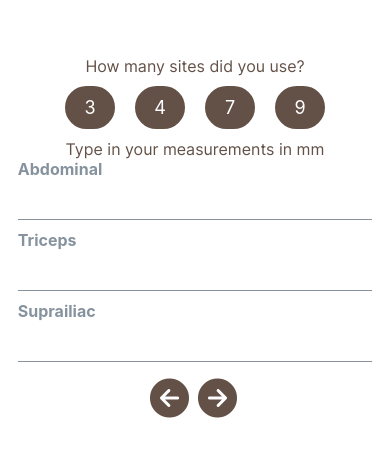
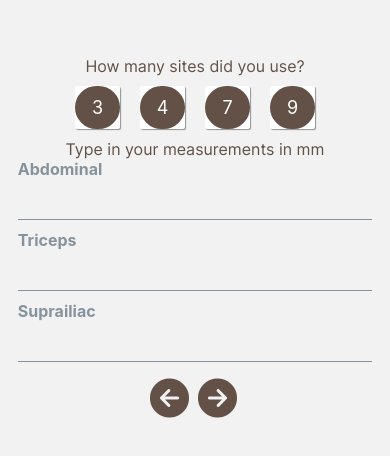
Before and after one commit to wb1110/FreeToBe, a React Native app: screen /CaliperSites in a window 390 px wide. Shown: the part 182-638 px from the top of the page. Built offline with nearby package versions, Linux system fonts and the light colour scheme.

Commit message:
themeprovider

```diff
--- a/App.js
+++ b/App.js
@@ -10,16 +10,17 @@ import Home from './screens/Home';
 import BodyFatPercentage from './screens/assessment/BodyFatPercentage';
 import CaliperSites from './screens/assessment/CaliperSites';
 import BodyFatKnown from './screens/assessment/BodyFatKnown';
+import { ThemeProvider, Button, createTheme } from '@rneui/themed';
+
+const theme = createTheme({
+  components: {
+    Button: {
+      raised: true,
+    },
+  },
+});
 
 const Stack = createStackNavigator();
-
-const theme = {
-  ...DefaultTheme,
-  colors: {
-    ...DefaultTheme.colors,
-    background: 'transparent',
-  },
-};
 
 export default function App() {
   const [fontsLoaded] = useFonts({
@@ -52,7 +53,8 @@ export default function App() {
 
   return (
     <SafeAreaProvider>
-      <NavigationContainer theme={theme}>
+      <ThemeProvider theme={theme}>
+        <NavigationContainer>
           <Stack.Navigator screenOptions={{ headerShown: false }} initialRouteName="Home">
             <Stack.Screen name="Home" component={Home} />
             <Stack.Screen name="Gender" component={Gender} />
@@ -62,6 +64,7 @@ export default function App() {
             <Stack.Screen name="CaliperSites" component={CaliperSites} />
           </Stack.Navigator>
         </NavigationContainer>
+      </ThemeProvider>
     </SafeAreaProvider>
   );
 }
--- a/package.json
+++ b/package.json
@@ -15,6 +15,7 @@
     "@fortawesome/fontawesome-svg-core": "^6.2.0",
     "@fortawesome/free-solid-svg-icons": "^6.2.0",
     "@fortawesome/react-native-fontawesome": "^0.3.0",
+    "@react-native-async-storage/async-storage": "~1.17.3",
     "@react-navigation/core": "^6.3.0",
     "@react-navigation/native": "^6.0.12",
     "@react-navigation/stack": "^6.2.3",
--- a/screens/assessment/BodyFatPercentage.js
+++ b/screens/assessment/BodyFatPercentage.js
@@ -1,11 +1,11 @@
-import { SafeAreaView, TextInput, View } from 'react-native';
+import { Ionicons } from '@expo/vector-icons';
 import { Button } from "@rneui/themed";
-import { Ionicons } from '@expo/vector-icons';
+import { SafeAreaView, View } from 'react-native';
 import { TouchableOpacity } from 'react-native-gesture-handler';
 import { FocusedStatusBar } from '../../components';
 import Container from '../../components/Container';
+import CustomText from '../../components/CustomText';
 import { COLORS } from '../../constants/theme';
-import CustomText from '../../components/CustomText';
 import useStore from '../../state/Store';
 
 
--- a/screens/assessment/CaliperSites.js
+++ b/screens/assessment/CaliperSites.js
@@ -1,11 +1,12 @@
-import { SafeAreaView, TextInput, View } from 'react-native';
+import { Ionicons } from '@expo/vector-icons';
 import { Button, Input } from "@rneui/themed";
-import { Ionicons } from '@expo/vector-icons';
+import { useState } from 'react';
+import { SafeAreaView, View } from 'react-native';
 import { TouchableOpacity } from 'react-native-gesture-handler';
 import { FocusedStatusBar } from '../../components';
 import Container from '../../components/Container';
+import CustomText from '../../components/CustomText';
 import { COLORS } from '../../constants/theme';
-import CustomText from '../../components/CustomText';
 
 
 function CaliperSites({ navigation }) {
@@ -24,7 +25,7 @@ function CaliperSites({ navigation }) {
                 borderRadius: 30,
               }}
               containerStyle={{
-                width: 50,
+                width: 45,
                 marginHorizontal: 10,
                 marginVertical: 10,
               }}
@@ -36,7 +37,7 @@ function CaliperSites({ navigation }) {
                 borderRadius: 30,
               }}
               containerStyle={{
-                width: 50,
+                width: 45,
                 marginHorizontal: 10,
                 marginVertical: 10,
               }}/>
@@ -47,7 +48,7 @@ function CaliperSites({ navigation }) {
                 borderRadius: 30,
               }}
               containerStyle={{
-                width: 50,
+                width: 45,
                 marginHorizontal: 10,
                 marginVertical: 10,
               }}/>
@@ -58,7 +59,7 @@ function CaliperSites({ navigation }) {
                 borderRadius: 30,
               }}
               containerStyle={{
-                width: 50,
+                width: 45,
                 marginHorizontal: 10,
                 marginVertical: 10,
               }}/>
--- a/screens/assessment/Gender.js
+++ b/screens/assessment/Gender.js
@@ -1,5 +1,5 @@
-import { SafeAreaView, Text, View } from 'react-native';
 import { Ionicons } from '@expo/vector-icons';
+import { SafeAreaView } from 'react-native';
 import { TouchableOpacity } from 'react-native-gesture-handler';
 import { FocusedStatusBar } from '../../components';
 import Button from '../../components/Button';
@@ -11,7 +11,6 @@ import useStore from '../../state/Store';
 
 function Gender({ navigation }) {
   const state = useStore();
-  console.log(state.assessment)
   return (
     <SafeAreaView style={{ flex: 1 }}>
       <FocusedStatusBar />
```
Also changed, not shown: components/RoundButton.js (added, +19 -0 lines), screens/assessment/BodyFatKnown.js (+4 -4 lines), screens/assessment/HeightWeightAge.js (+4 -4 lines), 2 other files (tests, documents, lock files or other folders). Lines whose indentation alone changed are shown as unchanged.
